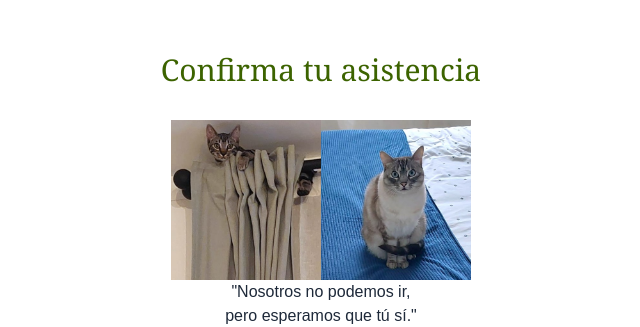
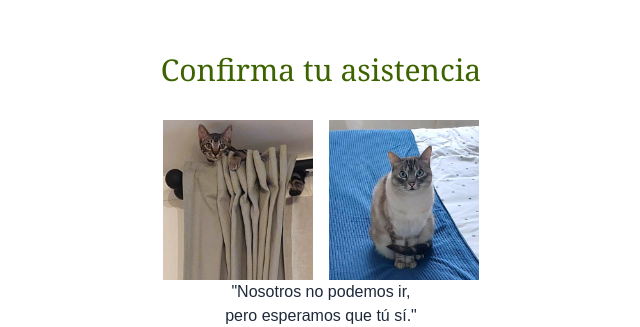
Before and after one commit to JeyMercury/Wedding-Planner, a Next.js app: page / in a window 1280 px wide. Shown: the part 1840-2167 px from the top of the page, without its empty margins (319-959 px from the left). Built offline with nearby package versions, Linux system fonts and the light colour scheme; no server answers.

Commit message:
feat: Gap for cats photos

```diff
--- a/src/app/page.tsx
+++ b/src/app/page.tsx
@@ -123,7 +123,7 @@
         <h2 className="text-3xl font-serif text-lime-800 mb-8 text-center">
           Confirma tu asistencia
         </h2>
-        <div className="flex flex-center justify-center">
+        <div className="flex flex-center justify-center gap-4">
           <Image
             src="/images/jazz_wedding_web.jpg"
             alt="Foto de título"
```
